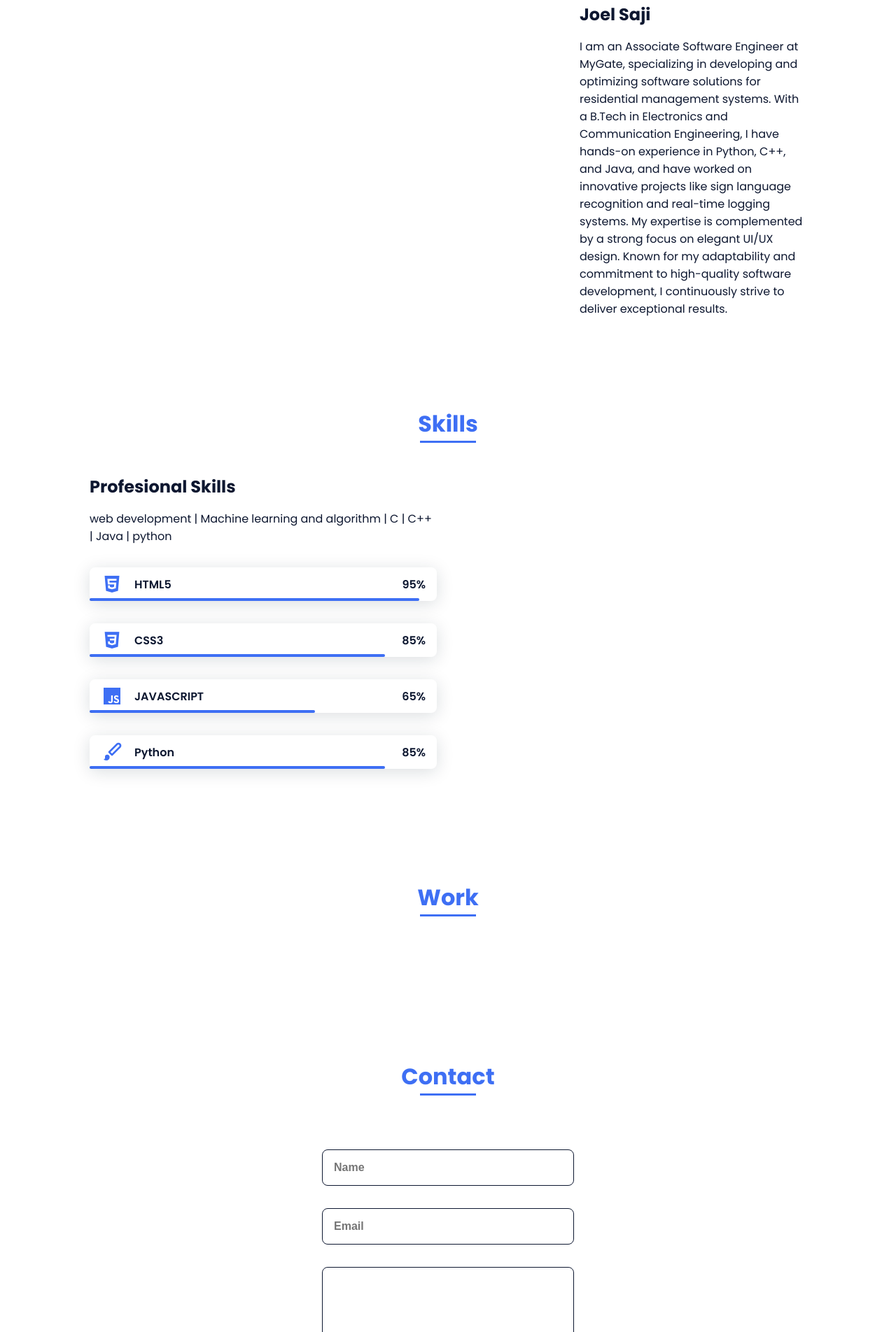
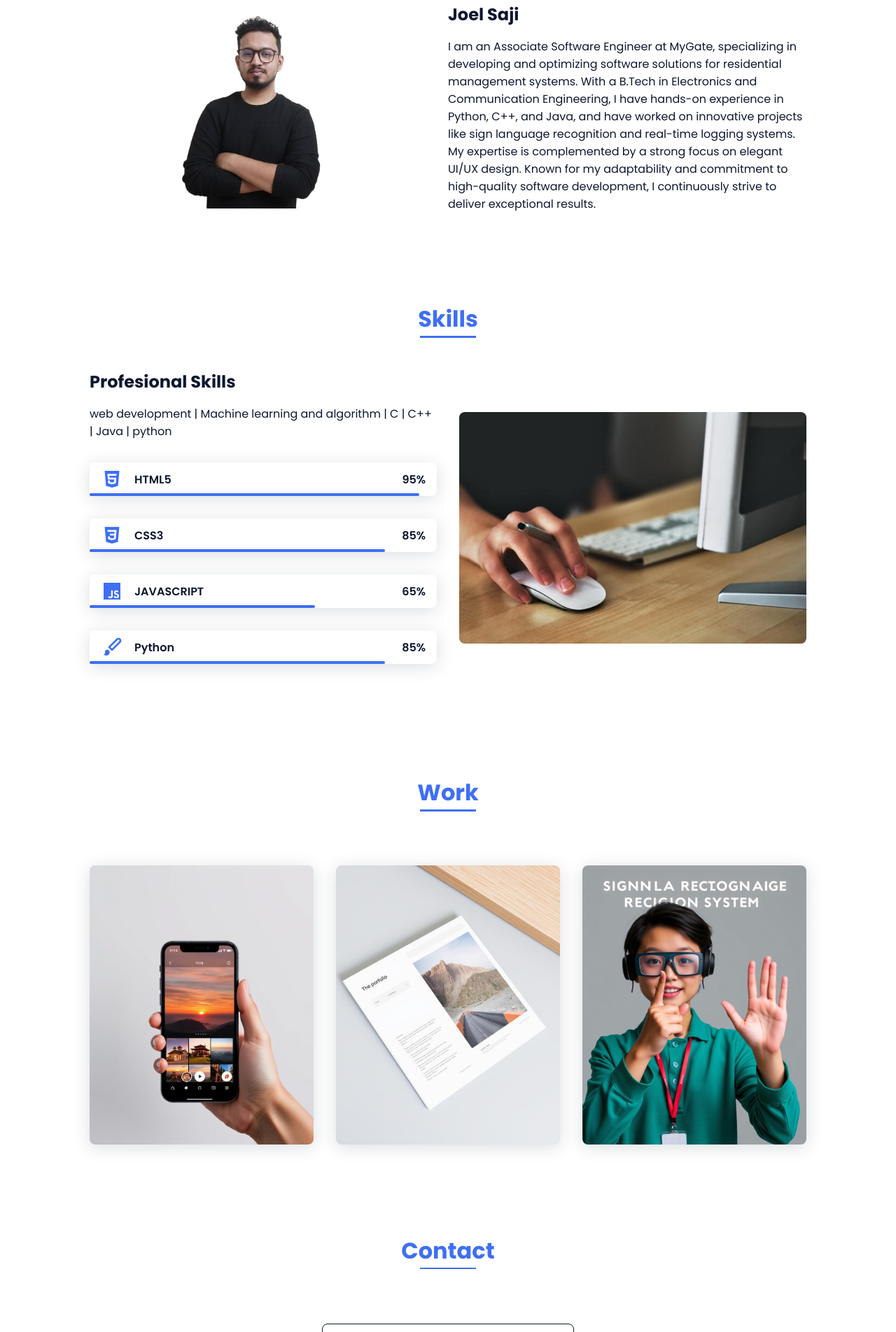
Before and after one commit to JoelSajiputhenpurakkal/JoelSaji-Portfolio, a plain HTML site: page index.html in a window 1280 px wide. Shown: the part 896-2800 px from the top of the page at 70% size. Drawn offline with nearby package versions, Linux system fonts and the light colour scheme; files that its build step writes are made by us from their sources; files whose address does not match are found by name.

Commit message:
Update index.html

```diff
--- a/index.html
+++ b/index.html
@@ -4,7 +4,7 @@
         <meta charset="UTF-8">
         <meta name="viewport" content="width=device-width, initial-scale=1.0">
 
-        <link rel="stylesheet" href="assets/css/joel.css">
+        <link rel="stylesheet" href="assests/css/joel.css">
 
         <link href='https://cdn.jsdelivr.net/npm/boxicons@2.0.5/css/boxicons.min.css' rel='stylesheet'>
 
@@ -55,7 +55,7 @@
                         </mask>
                         <g mask="url(#mask0)">
                             <path d="M9.19024 145.964C34.0253 76.5814 114.865 54.7299 184.111 29.4823C245.804 6.98884 311.86 -14.9503 370.735 14.143C431.207 44.026 467.948 107.508 477.191 174.311C485.897 237.229 454.931 294.377 416.506 344.954C373.74 401.245 326.068 462.801 255.442 466.189C179.416 469.835 111.552 422.137 65.1576 361.805C17.4835 299.81 -17.1617 219.583 9.19024 145.964Z"/>
-                            <image class="home__blob-img" x="2" y="80" href="assets/images/joel/perfil.png"/>
+                            <image class="home__blob-img" x="2" y="80" href="assests/images/joel/perfil.png"/>
                         </g>
                     </svg>
                 </div>
@@ -66,7 +66,7 @@
 
                 <div class="about__container bd-grid">
                     <div class="about__img">
-                        <img src="assets/images/joel/about.jpg" alt="">
+                        <img src="assests/images/joel/about.jpg" alt="">
                     </div>
 
                     <div>
@@ -133,7 +133,7 @@
                     </div>
 
                     <div>
-                        <img src="assets/images/Joel/work5.jpg" alt="" class="skills__img">
+                        <img src="assests/images/Joel/work5.jpg" alt="" class="skills__img">
                     </div>
                 </div>
             </section>
@@ -143,13 +143,13 @@
 
                 <div class="work__container bd-grid">
                     <a href="https://github.com/JoelSajiputhenpurakkal/images-gallery" class="work__img">
-                        <img src="assets/images/Joel/work1.jpg" alt="">
+                        <img src="assests/images/joel/work1.jpg" alt="">
                     </a>
                     <a href="https://github.com/JoelSajiputhenpurakkal/web_week2/tree/main/Joel_Saji-portfolio" class="work__img">
-                        <img src="assets/images/Joel/work2.jpg" alt="">
+                        <img src="assests/images/joel/work2.jpg" alt="">
                     </a>
                     <a href="https://github.com/JoelSajiputhenpurakkal" class="work__img">
-                        <img src="assets/images/Joel/work3.jpg" alt="">
+                        <img src="assests/images/joel/work3.jpg" alt="">
                     </a>
                 </div>
             </section>
```
